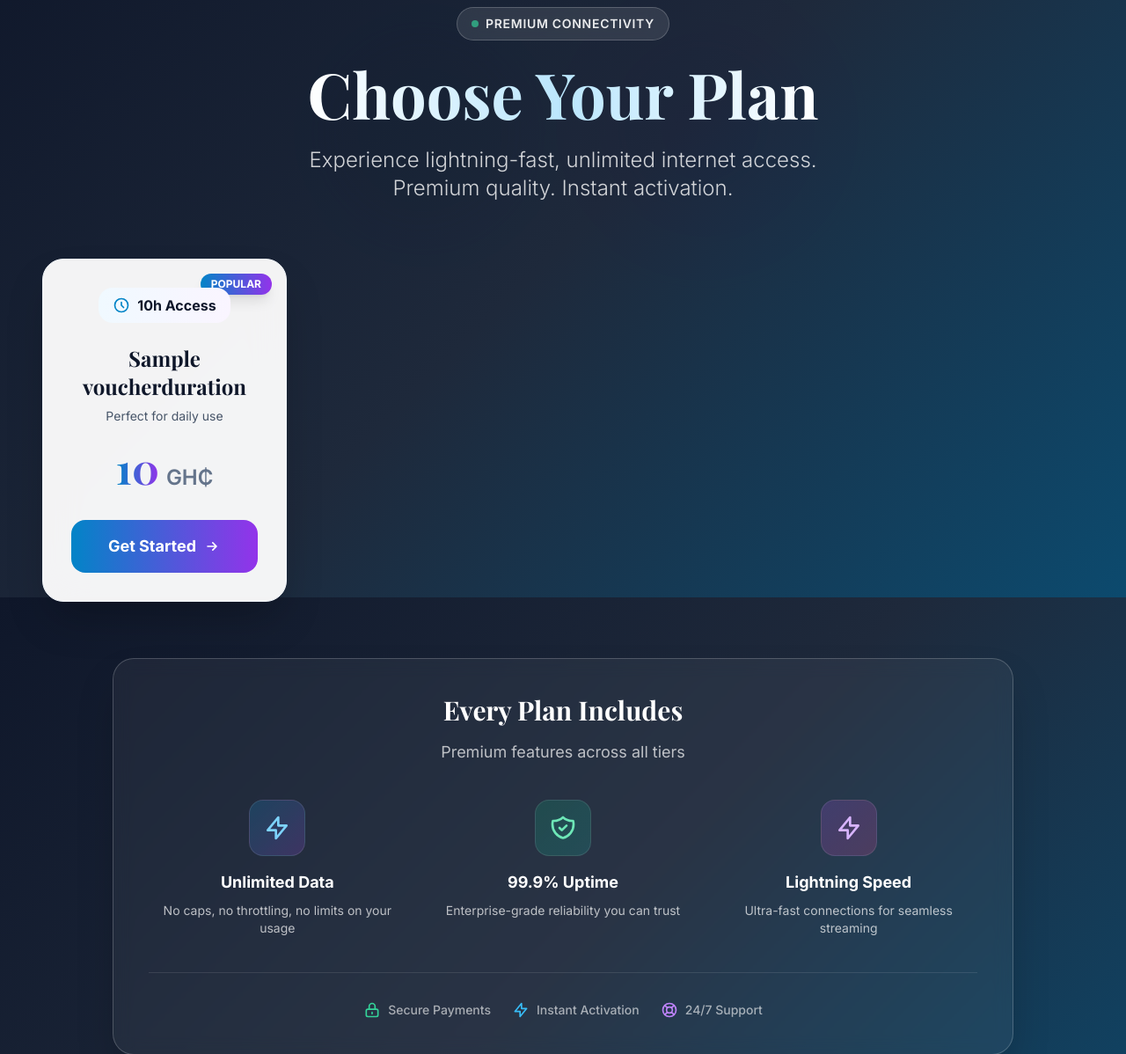
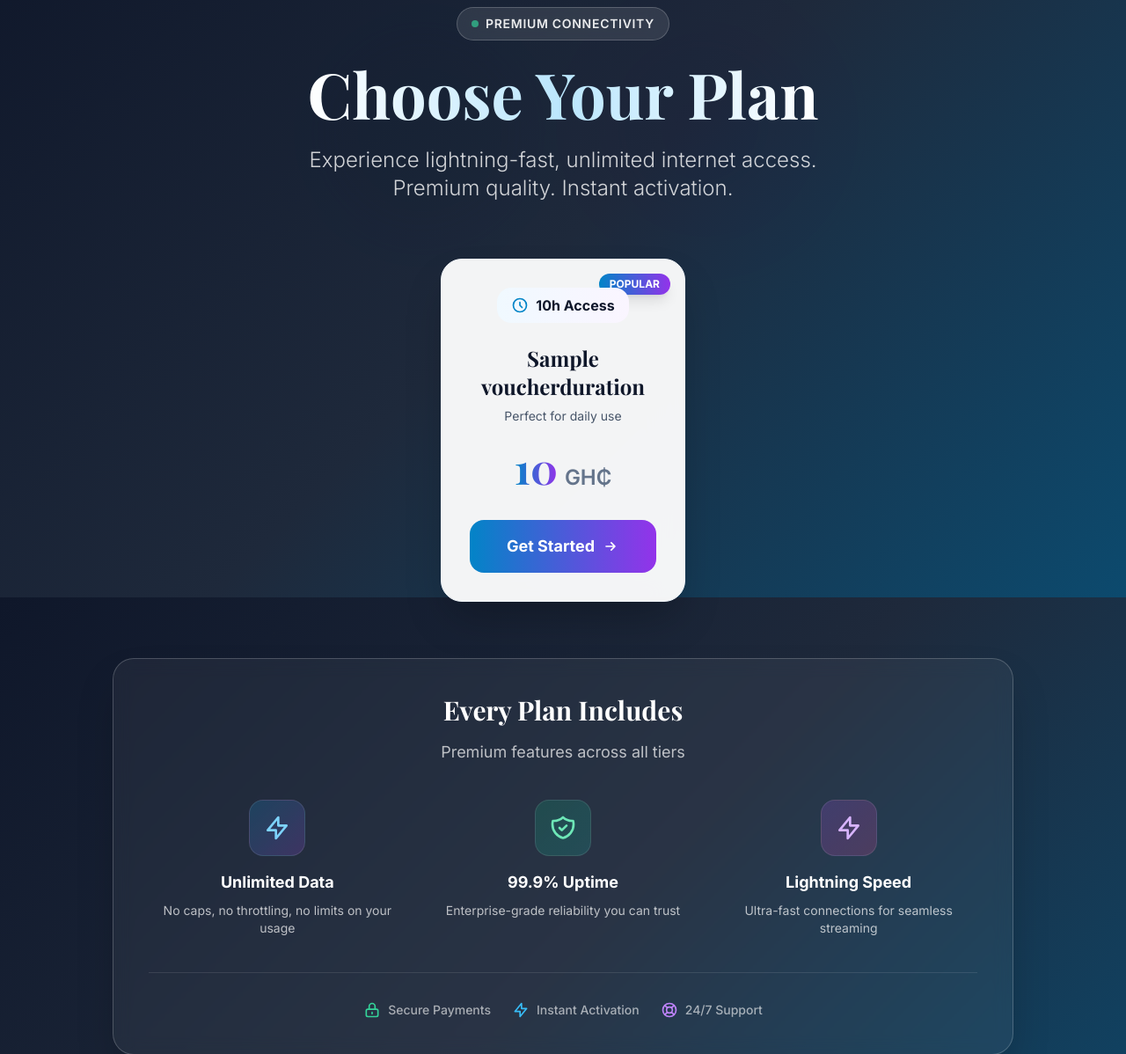
Before and after one commit to Joetib/jevoucher, a Django app: page /sales/ in a window 1280 px wide. Shown: the part 121-1319 px from the top of the page at 88% size. Run offline with Django 5.2, Linux system fonts and the light colour scheme; tables that the repository leaves empty hold one stand-in row (values such as "Sample post"); some libraries are stand-ins or nearby versions.

Commit message:
changed grid to flexbox

```diff
--- a/sales/templates/sales/voucher_duration_list.html
+++ b/sales/templates/sales/voucher_duration_list.html
@@ -31,9 +31,9 @@
 
 <!-- Pricing Cards -->
 {% if durations %}
-<div class="grid grid-cols-1 sm:grid-cols-2 lg:grid-cols-4 gap-4 md:gap-6 mb-8 md:mb-16 relative z-10 px-4 max-w-7xl mx-auto justify-items-center items-center">
+<div class="flex flex-wrap justify-center gap-4 md:gap-6 mb-8 md:mb-16 relative z-10 px-4 max-w-7xl mx-auto">
     {% for duration in durations %}
-    <div class="group relative transform hover:scale-105 transition-all duration-500 w-full max-w-sm">
+    <div class="group relative transform hover:scale-105 transition-all duration-500 w-full sm:w-[calc(50%-0.75rem)] lg:w-[calc(25%-1.125rem)] max-w-sm">
         <!-- Premium glow effect - reduced on mobile -->
         <div class="hidden md:block absolute -inset-1 bg-gradient-to-r from-luxury-500 via-premium-500 to-luxury-500 rounded-3xl opacity-0 group-hover:opacity-20 blur-xl transition duration-500"></div>
 
```
